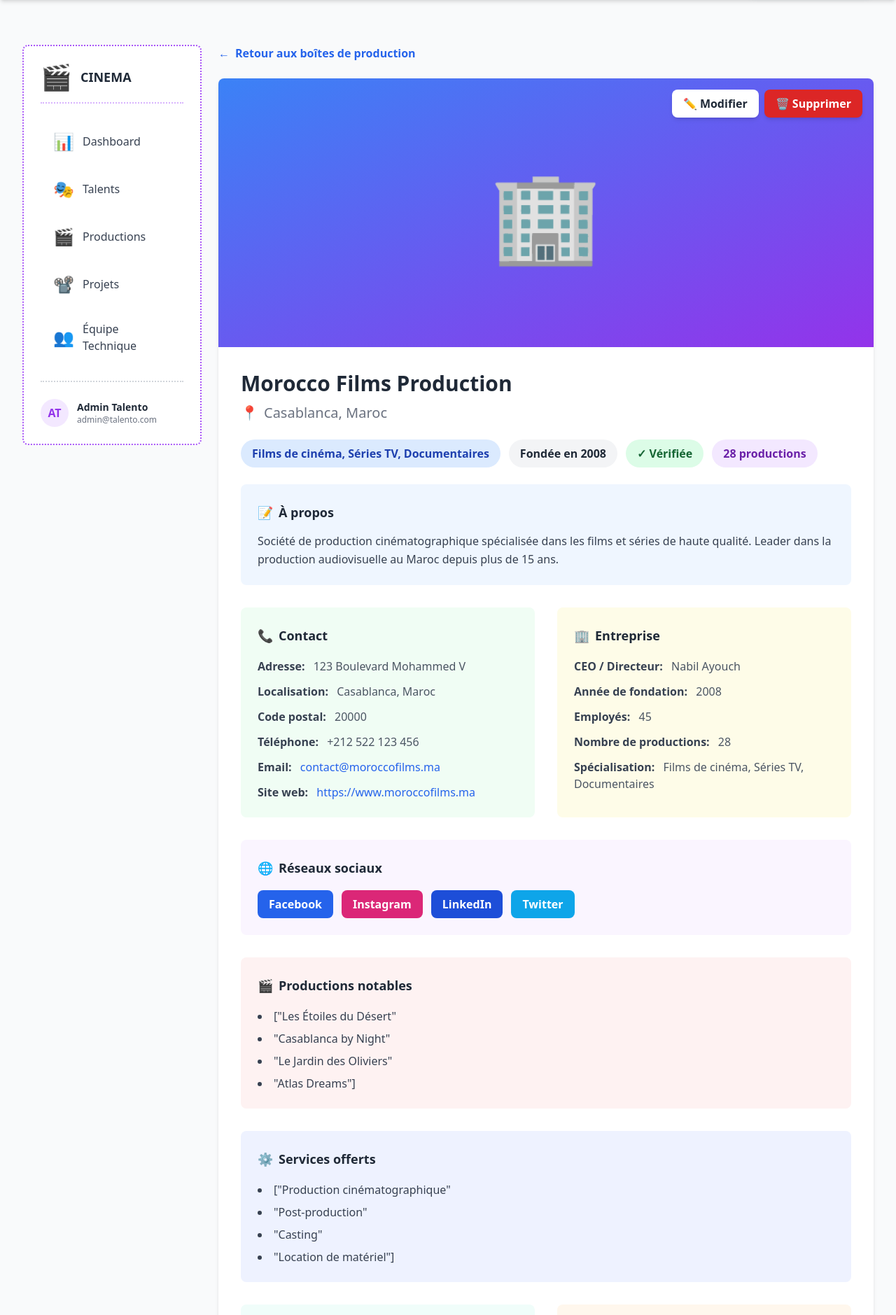
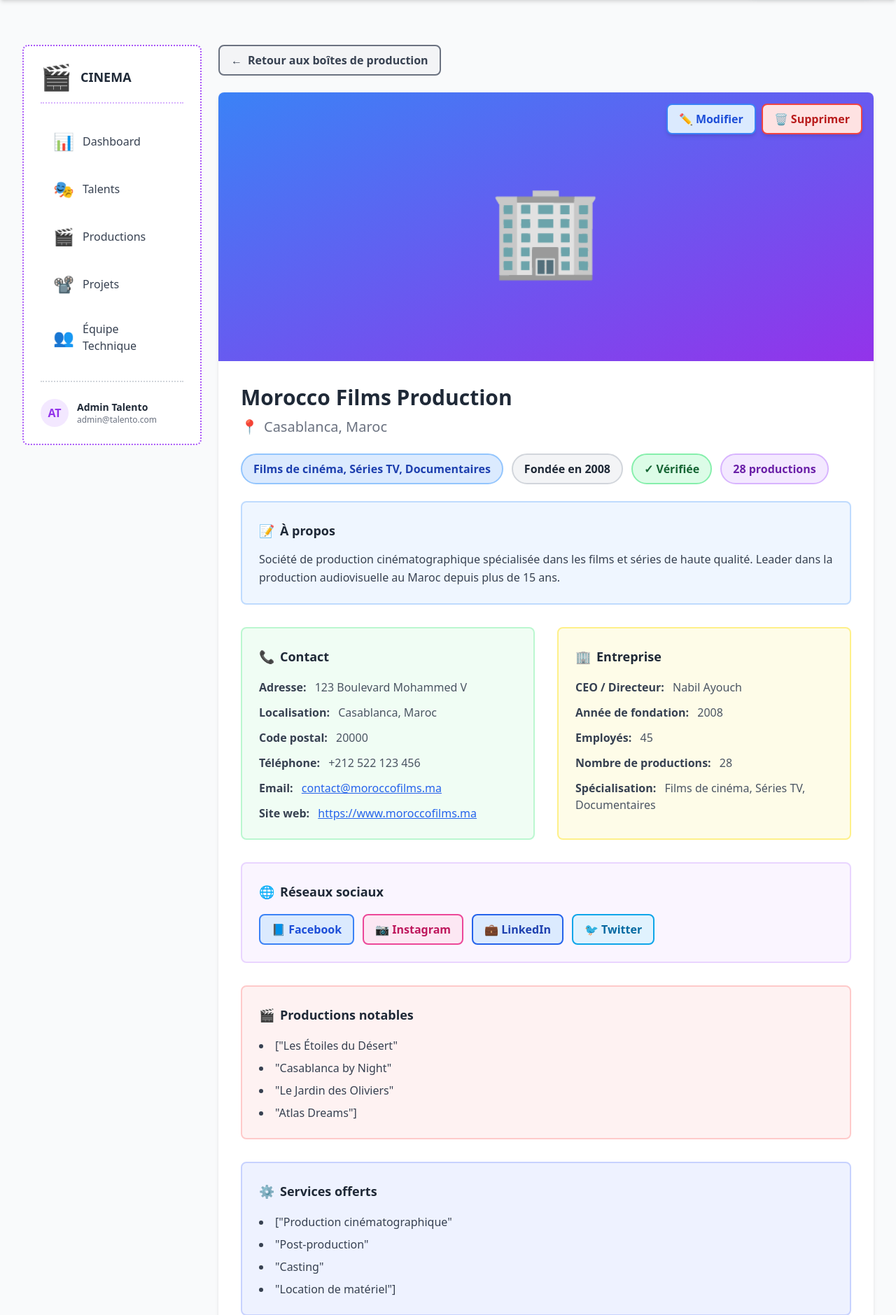
Before and after one commit to moa-digitalagency/Talento, a Flask app: page /cinema/productions/1 in a window 1280 px wide. Shown: the part 64-1943 px from the top of the page at 70% size. Run offline with Flask 3, Linux system fonts and the light colour scheme; a user stored in the database is signed in; some libraries are stand-ins or nearby versions.

Commit message:
Apply consistent design elements to the production detail page
Update styles for buttons, links, and information badges on the production detail page to match the established design language. Modify app/templates/cinema/production_detail.html to incorporate new CSS classes for a cohesive look and feel.

Replit-Commit-Author: Agent
Replit-Commit-Session-Id: d1e7fde8-23be-45d0-bf5a-194c6d6bb05f
Replit-Commit-Checkpoint-Type: full_checkpoint
Replit-Commit-Screenshot-Url: https://storage.googleapis.com/screenshot-production-us-central1/4fc8995f-7ed7-4094-9617-8c9ccffce44e/d1e7fde8-23be-45d0-bf5a-194c6d6bb05f/L7md0Yn

```diff
--- a/app/templates/cinema/production_detail.html
+++ b/app/templates/cinema/production_detail.html
@@ -4,7 +4,7 @@
 
 {% block cinema_content %}
 <div class="mb-6">
-    <a href="{{ url_for('cinema.productions') }}" class="text-blue-600 hover:text-blue-700 font-semibold flex items-center gap-2 mb-4">
+    <a href="{{ url_for('cinema.productions') }}" class="inline-flex items-center gap-2 bg-gray-100 text-gray-700 px-4 py-2 rounded-lg font-bold border-2 border-gray-500 hover:bg-gray-200 transition-all">
         <span>←</span>
         <span>Retour aux boîtes de production</span>
     </a>
@@ -24,11 +24,11 @@
         {% endif %}
 
         <div class="absolute top-4 right-4 flex gap-2">
-            <a href="{{ url_for('cinema.edit_production', production_id=production.id) }}" class="bg-white hover:bg-gray-100 text-gray-800 px-4 py-2 rounded-lg font-semibold shadow-md transition-all">
+            <a href="{{ url_for('cinema.edit_production', production_id=production.id) }}" class="bg-blue-100 text-blue-700 px-4 py-2 rounded-lg font-bold border-2 border-blue-500 hover:bg-blue-200 shadow-md transition-all">
                 ✏️ Modifier
             </a>
             <form method="POST" action="{{ url_for('cinema.delete_production', production_id=production.id) }}" onsubmit="return confirm('Êtes-vous sûr de vouloir supprimer cette boîte de production ?');">
-                <button type="submit" class="bg-red-600 hover:bg-red-700 text-white px-4 py-2 rounded-lg font-semibold shadow-md transition-all">
+                <button type="submit" class="bg-red-100 text-red-700 px-4 py-2 rounded-lg font-bold border-2 border-red-500 hover:bg-red-200 shadow-md transition-all">
                     🗑️ Supprimer
                 </button>
             </form>
@@ -49,21 +49,21 @@
 
         <div class="flex gap-3 mb-6 flex-wrap">
             {% if production.specialization %}
-            <span class="bg-blue-100 text-blue-800 px-4 py-2 rounded-full font-semibold">{{ production.specialization }}</span>
+            <span class="bg-blue-100 text-blue-800 px-4 py-2 rounded-full font-semibold border-2 border-blue-300">{{ production.specialization }}</span>
             {% endif %}
             {% if production.founded_year %}
-            <span class="bg-gray-100 text-gray-800 px-4 py-2 rounded-full font-semibold">Fondée en {{ production.founded_year }}</span>
+            <span class="bg-gray-100 text-gray-800 px-4 py-2 rounded-full font-semibold border-2 border-gray-300">Fondée en {{ production.founded_year }}</span>
             {% endif %}
             {% if production.is_verified %}
-            <span class="bg-green-100 text-green-800 px-4 py-2 rounded-full font-semibold">✓ Vérifiée</span>
+            <span class="bg-green-100 text-green-800 px-4 py-2 rounded-full font-semibold border-2 border-green-300">✓ Vérifiée</span>
             {% endif %}
             {% if production.productions_count %}
-            <span class="bg-purple-100 text-purple-800 px-4 py-2 rounded-full font-semibold">{{ production.productions_count }} productions</span>
+            <span class="bg-purple-100 text-purple-800 px-4 py-2 rounded-full font-semibold border-2 border-purple-300">{{ production.productions_count }} productions</span>
             {% endif %}
         </div>
 
         {% if production.description %}
-        <div class="mb-8 bg-blue-50 p-6 rounded-lg">
+        <div class="mb-8 bg-blue-50 p-6 rounded-lg border-2 border-blue-200">
             <h2 class="text-2xl font-bold text-gray-800 mb-3 flex items-center gap-2">
                 <span>📝</span>
                 <span>À propos</span>
@@ -75,7 +75,7 @@
         <!-- Informations détaillées -->
         <div class="grid grid-cols-1 md:grid-cols-2 gap-8 mb-8">
             <!-- Contact -->
-            <div class="bg-green-50 p-6 rounded-lg">
+            <div class="bg-green-50 p-6 rounded-lg border-2 border-green-200">
                 <h2 class="text-2xl font-bold text-gray-800 mb-4 flex items-center gap-2">
                     <span>📞</span>
                     <span>Contact</span>
@@ -108,20 +108,20 @@
                     {% if production.email %}
                     <div>
                         <span class="font-semibold text-gray-700">Email:</span>
-                        <a href="mailto:{{ production.email }}" class="text-blue-600 hover:text-blue-700 ml-2">{{ production.email }}</a>
+                        <a href="mailto:{{ production.email }}" class="text-blue-600 hover:text-blue-700 ml-2 underline">{{ production.email }}</a>
                     </div>
                     {% endif %}
                     {% if production.website %}
                     <div>
                         <span class="font-semibold text-gray-700">Site web:</span>
-                        <a href="{{ production.website }}" target="_blank" class="text-blue-600 hover:text-blue-700 ml-2">{{ production.website }}</a>
+                        <a href="{{ production.website }}" target="_blank" class="text-blue-600 hover:text-blue-700 ml-2 underline">{{ production.website }}</a>
                     </div>
                     {% endif %}
                 </div>
             </div>
 
             <!-- Informations entreprise -->
-            <div class="bg-yellow-50 p-6 rounded-lg">
+            <div class="bg-yellow-50 p-6 rounded-lg border-2 border-yellow-200">
                 <h2 class="text-2xl font-bold text-gray-800 mb-4 flex items-center gap-2">
                     <span>🏢</span>
                     <span>Entreprise</span>
@@ -163,30 +163,30 @@
 
         <!-- Réseaux sociaux -->
         {% if production.facebook or production.instagram or production.linkedin or production.twitter %}
-        <div class="mb-8 bg-purple-50 p-6 rounded-lg">
+        <div class="mb-8 bg-purple-50 p-6 rounded-lg border-2 border-purple-200">
             <h2 class="text-2xl font-bold text-gray-800 mb-4 flex items-center gap-2">
                 <span>🌐</span>
                 <span>Réseaux sociaux</span>
             </h2>
             <div class="flex gap-3 flex-wrap">
                 {% if production.facebook %}
-                <a href="{{ production.facebook }}" target="_blank" class="bg-blue-600 hover:bg-blue-700 text-white px-4 py-2 rounded-lg font-semibold transition-all">
-                    Facebook
+                <a href="{{ production.facebook }}" target="_blank" class="bg-blue-100 text-blue-700 px-4 py-2 rounded-lg font-bold border-2 border-blue-500 hover:bg-blue-200 transition-all">
+                    📘 Facebook
                 </a>
                 {% endif %}
                 {% if production.instagram %}
-                <a href="{{ production.instagram }}" target="_blank" class="bg-pink-600 hover:bg-pink-700 text-white px-4 py-2 rounded-lg font-semibold transition-all">
-                    Instagram
+                <a href="{{ production.instagram }}" target="_blank" class="bg-pink-100 text-pink-700 px-4 py-2 rounded-lg font-bold border-2 border-pink-500 hover:bg-pink-200 transition-all">
+                    📷 Instagram
                 </a>
                 {% endif %}
                 {% if production.linkedin %}
-                <a href="{{ production.linkedin }}" target="_blank" class="bg-blue-700 hover:bg-blue-800 text-white px-4 py-2 rounded-lg font-semibold transition-all">
-                    LinkedIn
+                <a href="{{ production.linkedin }}" target="_blank" class="bg-blue-100 text-blue-800 px-4 py-2 rounded-lg font-bold border-2 border-blue-600 hover:bg-blue-200 transition-all">
+                    💼 LinkedIn
                 </a>
                 {% endif %}
                 {% if production.twitter %}
-                <a href="{{ production.twitter }}" target="_blank" class="bg-sky-500 hover:bg-sky-600 text-white px-4 py-2 rounded-lg font-semibold transition-all">
-                    Twitter
+                <a href="{{ production.twitter }}" target="_blank" class="bg-sky-100 text-sky-700 px-4 py-2 rounded-lg font-bold border-2 border-sky-500 hover:bg-sky-200 transition-all">
+                    🐦 Twitter
                 </a>
                 {% endif %}
             </div>
@@ -195,7 +195,7 @@
 
         <!-- Productions notables -->
         {% if production.notable_productions %}
-        <div class="mb-8 bg-red-50 p-6 rounded-lg">
+        <div class="mb-8 bg-red-50 p-6 rounded-lg border-2 border-red-200">
             <h2 class="text-2xl font-bold text-gray-800 mb-4 flex items-center gap-2">
                 <span>🎬</span>
                 <span>Productions notables</span>
@@ -212,7 +212,7 @@
 
         <!-- Services -->
         {% if production.services %}
-        <div class="mb-8 bg-indigo-50 p-6 rounded-lg">
+        <div class="mb-8 bg-indigo-50 p-6 rounded-lg border-2 border-indigo-200">
             <h2 class="text-2xl font-bold text-gray-800 mb-4 flex items-center gap-2">
                 <span>⚙️</span>
                 <span>Services offerts</span>
@@ -231,7 +231,7 @@
         {% if production.equipment or production.studios %}
         <div class="grid grid-cols-1 md:grid-cols-2 gap-8 mb-8">
             {% if production.equipment %}
-            <div class="bg-teal-50 p-6 rounded-lg">
+            <div class="bg-teal-50 p-6 rounded-lg border-2 border-teal-200">
                 <h2 class="text-2xl font-bold text-gray-800 mb-4 flex items-center gap-2">
                     <span>🎥</span>
                     <span>Équipements</span>
@@ -241,7 +241,7 @@
             {% endif %}
 
             {% if production.studios %}
-            <div class="bg-orange-50 p-6 rounded-lg">
+            <div class="bg-orange-50 p-6 rounded-lg border-2 border-orange-200">
                 <h2 class="text-2xl font-bold text-gray-800 mb-4 flex items-center gap-2">
                     <span>🏬</span>
                     <span>Studios</span>
@@ -256,7 +256,7 @@
         {% if production.certifications or production.memberships %}
         <div class="grid grid-cols-1 md:grid-cols-2 gap-8 mb-8">
             {% if production.certifications %}
-            <div class="bg-cyan-50 p-6 rounded-lg">
+            <div class="bg-cyan-50 p-6 rounded-lg border-2 border-cyan-200">
                 <h2 class="text-2xl font-bold text-gray-800 mb-4 flex items-center gap-2">
                     <span>📜</span>
                     <span>Certifications</span>
@@ -272,7 +272,7 @@
             {% endif %}
 
             {% if production.memberships %}
-            <div class="bg-lime-50 p-6 rounded-lg">
+            <div class="bg-lime-50 p-6 rounded-lg border-2 border-lime-200">
                 <h2 class="text-2xl font-bold text-gray-800 mb-4 flex items-center gap-2">
                     <span>🤝</span>
                     <span>Affiliations professionnelles</span>
@@ -291,7 +291,7 @@
 
         <!-- Prix et distinctions -->
         {% if production.awards %}
-        <div class="mb-8 bg-amber-50 p-6 rounded-lg">
+        <div class="mb-8 bg-amber-50 p-6 rounded-lg border-2 border-amber-200">
             <h2 class="text-2xl font-bold text-gray-800 mb-4 flex items-center gap-2">
                 <span>🏆</span>
                 <span>Prix et distinctions</span>
```
